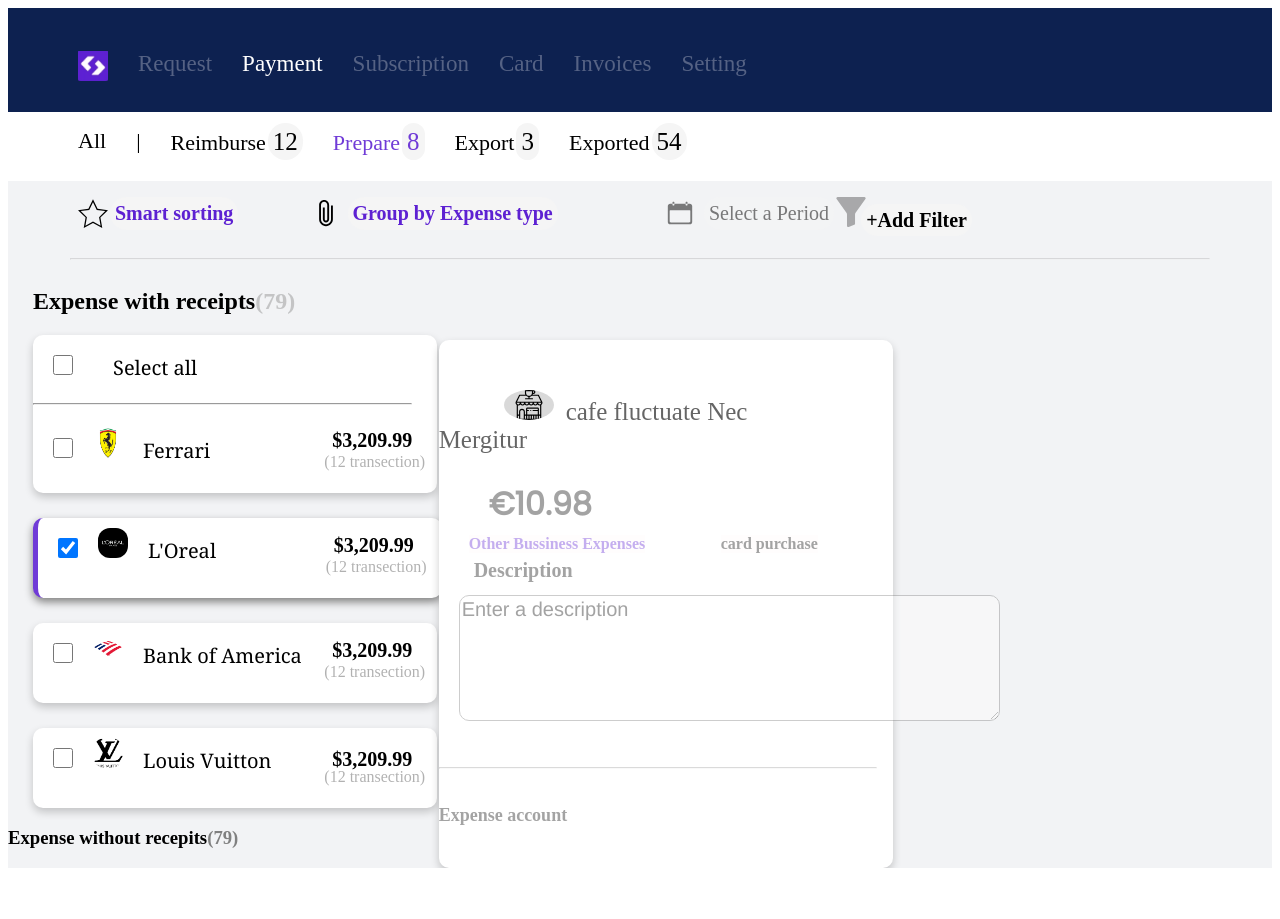
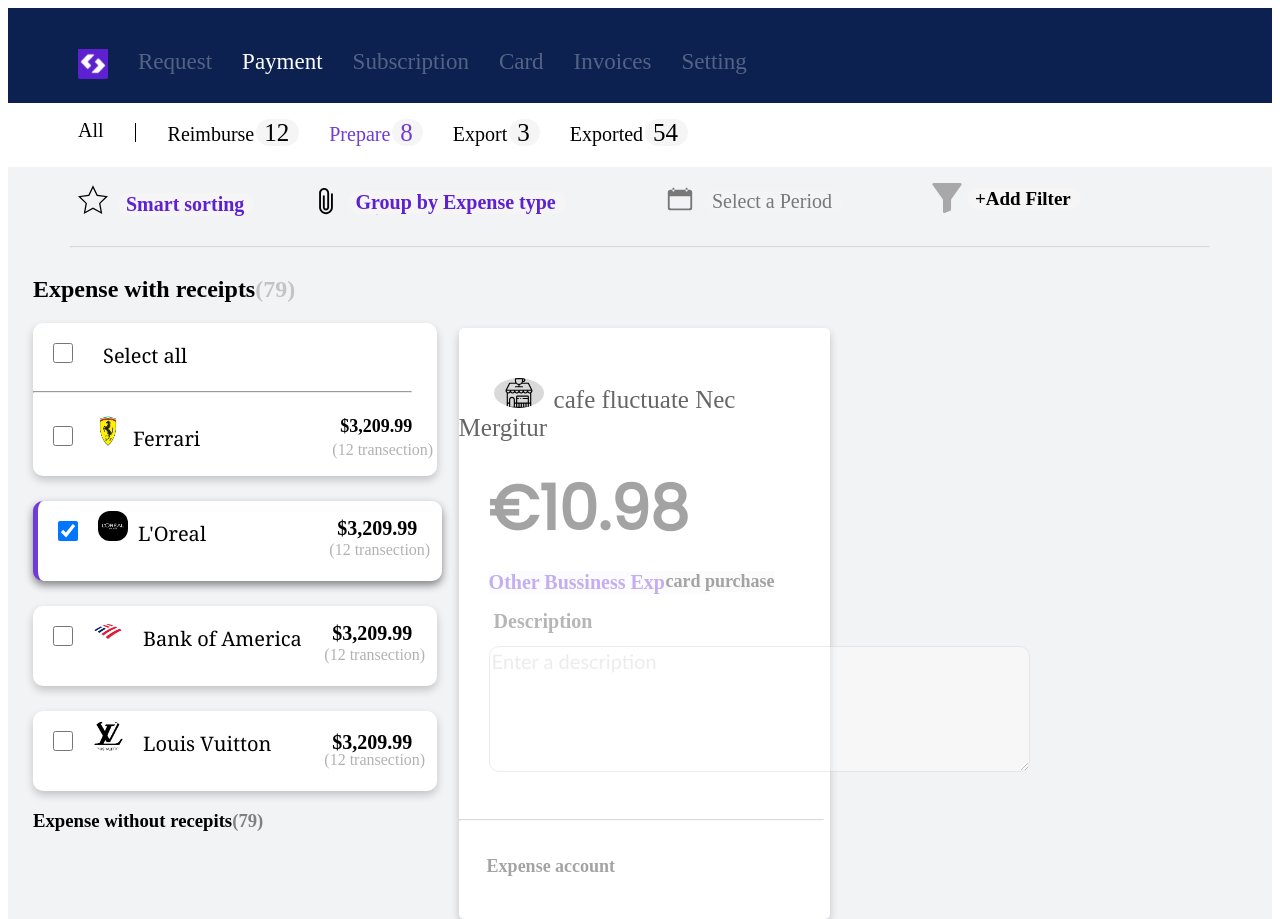
Before and after one commit to roopamdhoot/Locationguru_assignment, a plain HTML site: page design1.html in a window 1280 px wide. Before the commit the page ends 868 px from the top, so only its background shows below. Drawn offline with Linux system fonts and the light colour scheme.

Commit message:
Update design1.css

```diff
--- a/design1.css
+++ b/design1.css
@@ -1,15 +1,18 @@
 .nav li{
        list-style-type: none;
        font-size: 23px;
-        padding-bottom: 25px;
+        padding-bottom: 18px;
         float: left;
         margin-left:30px;
          color:#556284;
-         margin-top:27px;
+         margin-top:25px;
 
 
    }
-   .nav{
+.logo{
+    border-radius: 5px;
+}
+.nav{
     background-color:#0D2150;
     overflow: hidden;
  }
@@ -17,6 +20,7 @@
     color: #5D21D2;
    position: absolute;
     font-size:20px;
+    margin:10px;
 
  }
 .filter1 select{
@@ -33,6 +37,7 @@
     position:absolute;
     font-size:20px;
     margin-left:-3px;
+    margin-top:8px;
 
      }
 .filter2 select{
@@ -41,7 +46,7 @@
     background-color: #F2F3F5;
 }
 .filter2 img{
-    margin-top:1px;
+    margin-top:3px;
     margin-left:8rem;
 }
 
@@ -51,20 +56,20 @@
 ul li span{
     background-color: whitesmoke;
     border-radius: 50rem;
-    padding:5px;
+    padding-right:10px;
+    padding-left:8px;
     font-size:25px;
     margin-left:2px;
+}
 
-
-}
 .nav_action{
     background-clip: white;
 }
 .nav_action li{
 
          list-style-type: none;
-         font-size: 22px;
-         padding-bottom: 25px;
+         font-size: 20px;
+         padding-bottom: 20px;
          float: left;
          font-family: 'Times New Roman', Times, serif;
          margin-left:30px;
@@ -102,6 +107,7 @@ ul li span{
     margin-left:-1px;
     font-size:20px;
  position: absolute;
+ margin-top:7px;
 
     }
  .filter3 img{
@@ -115,18 +121,19 @@ ul li span{
 }
 
 .filter4 span{
-    margin-left:-15px;
-    font-size:20px;
-    margin-top:-12px;
+    position: absolute;
+    font-size:19px;
     text-align: center;
     font-style: inherit;
+    margin-top:5px;
+    margin-left:-5px;
 }
 .seprator{
     opacity: 0.3;
 }
 .filter4 img{
     opacity: 0.3;
-    margin:auto;
+
 }
 .indiv{
     background-color:#F2F3F5;
@@ -146,7 +153,7 @@ ul li span{
     border-radius:10px;
     background-color:white;
     margin-left:25px;
-    padding-bottom:15px;
+    padding-bottom:10px;
     padding-right:25px;
     box-shadow: 0 4px 8px 0 rgba(0,0,0,0.2);
 
@@ -159,15 +166,16 @@ ul li span{
 }
 .panel1  span{
     font-size:20px;
-    margin-top:20px;
-    margin:20px;
+    margin-top:-15px;
+    margin-left:10px;
     font-family: Georgia, 'Times New Roman', Times, serif;
 }
 .panel1 h2{
     float: right;
-    font-size: 20px;
+    font-size: 18px;
 
 }
+
 .panel1 p{
     margin-top: 40px;
     float:right;
@@ -206,9 +214,10 @@ ul li span{
     margin-right: -93px;
     opacity: 0.3
 }
+
 .panel2  span{
     font-size:20px;
-    margin:20px;
+    margin:10px;
     font-family: Georgia, 'Times New Roman', Times, serif;
 }
 .panel3{
@@ -280,41 +289,45 @@ ul li span{
 }
 .total{
     float: right;
-    width:30%;
-    border-radius:10px;
+    width:25%;
+    border-radius:5px;
     background-color:white;
-    padding-right:75px;
+    padding-right:55px;
     box-shadow: 0 4px 8px 0 rgba(0,0,0,0.2);
     margin-top:5px;
-    margin-left:25px;
-    margin-right: 30%
+    margin-left:10px;
+    margin-right: 35%
 
 }
 .innerdetail1{
-    float:left;font-size:16px;margin-left:30px;background-color: snow;color:#5D21D2;margin-top:-20px;
+    float:left;font-size:20px;margin-left:30px;background-color: #F8F5FE;color:#5D21D2;margin-top:-35px;
+
 }
+
 .innerdetail2{
-    float:right;font-size: 16px;background-color: snow;margin-top:-20px;
+    float:right;font-size: 18px;background-color:#F3F4F8;margin-top:-35px;
 }
 .total img{
     margin-top:50px;
-    margin-left:65px;
+    margin-left:35px;
 border-radius:50%;
 background-color: #d9d9d9;
 
 }
+.totalseprator{
+    opacity: 0.5;
+}
 .total span{
     font-size:25px;
-    margin-left:12px;
-    margin-top:-12px;
+    margin-left:10px;
     opacity:0.6;
-    align-content: center;
-    text-align: justify
+    position:relative;
 
 }
 .total h2 {
-    margin-left:50px;
-    font-size:32px;
+    margin-left:30px;
+    margin-top:20px;
+    font-size:62px;
     font-style: inherit;
     font-family: 'Poppins', sans-serif;
 }
@@ -328,19 +341,30 @@ background-color: #d9d9d9;
 }
 .total p span{
     font-size:18px;
-    margin-left:30px;
+    margin-left:40px;
     background-color: #F2F3F5;
     color:black;
+}
+.totalheading{
+    font-size:25px;
+    margin-left:100px;
+    margin-top:-37px;
+    opacity:0.6;
+
+
 }
 .total h6{
     margin-top:-5px;
     font-size:18px;
+    margin-left:28px;
+    color:black;
 }
 
 .textarea{
-    margin-left:20px;
+    margin-left:30px;
+    border: 1px solid #cccccc;
+    margin-top:12px;
     border-radius: 10px;
-    margin-top:12px;
 }
 #t1{
     color:grey;
@@ -350,15 +374,20 @@ background-color: #d9d9d9;
     margin-left:35px;
     font-size:20px;
    color:black;
+   opacity: 0.8;
 
 }
 textarea::-webkit-input-placeholder {
-    color: black;
-    font-family: 'Franklin Gothic Medium', 'Arial Narrow', Arial, sans-serif;
-align-content: center;
+    color: #cccccc;
+    font-family: 'Gill Sans', 'Gill Sans MT', Calibri, 'Trebuchet MS', sans-serif;
+    margin-top:100px;
+
 font-size:20px;
+    }.withoutrecept h3{
+        margin-left:25px;
     }
 .withoutrecept h3 span{
         color:grey;
         opacity:0.5px;
-    }
+
+}
```
